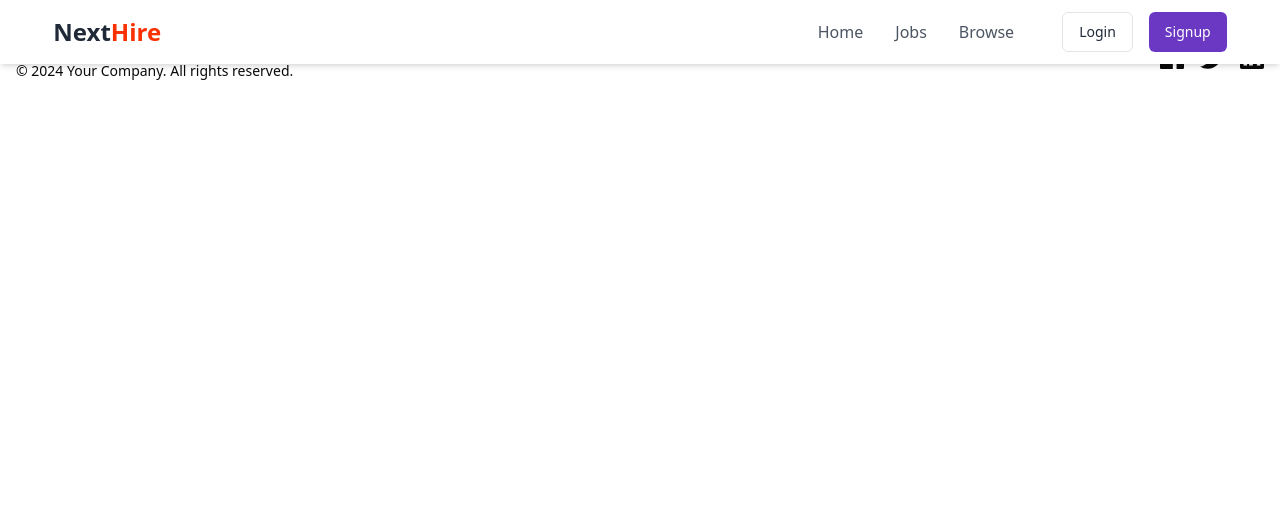
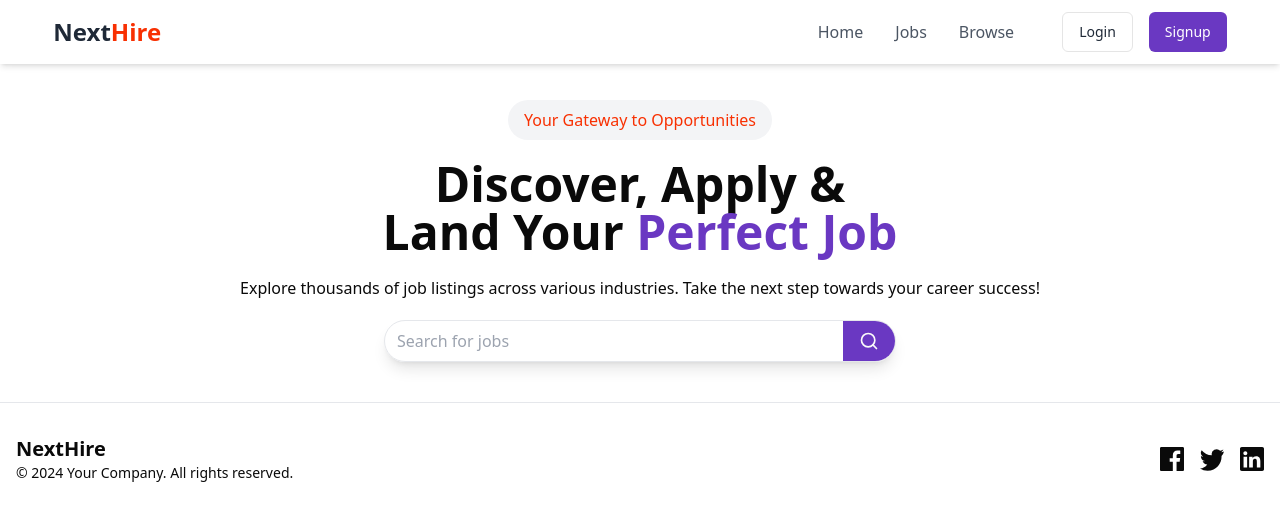
Before and after one commit to raobaba/Next_Hire_Job_Portal, a React (Vite) app in the folder client/: page / in a window 1280 px wide. Shown: the top 520 px of the page. Built offline with nearby package versions, Linux system fonts and the light colour scheme.

Commit message:
HeroSection added

```diff
--- /dev/null
+++ b/client/src/components/HeroSection.jsx
@@ -0,0 +1,49 @@
+import React, { useState } from "react";
+import { Button } from "./ui/button";
+import { Search } from "lucide-react";
+import { useNavigate } from "react-router-dom";
+
+const HeroSection = () => {
+  const [query, setQuery] = useState("");
+  const navigate = useNavigate();
+
+  const searchJobHandler = () => {
+    if (query.trim()) {
+      navigate(`/browse?search=${encodeURIComponent(query)}`);
+    }
+  };
+
+  return (
+    <div className="text-center mt-[100px]">
+      <div className="flex flex-col gap-5 my-10">
+        <span className="mx-auto px-4 py-2 rounded-full bg-gray-100 text-[#F83002] font-medium">
+          Your Gateway to Opportunities
+        </span>
+        <h1 className="text-5xl font-bold">
+          Discover, Apply & <br /> Land Your{" "}
+          <span className="text-[#6A38C2]">Perfect Job</span>
+        </h1>
+        <p>
+          Explore thousands of job listings across various industries. Take the
+          next step towards your career success!
+        </p>
+        <div className="flex w-[40%] shadow-lg border border-gray-200 pl-3 rounded-full items-center gap-4 mx-auto">
+          <input
+            type="text"
+            placeholder="Search for jobs"
+            onChange={(e) => setQuery(e.target.value)}
+            className="outline-none border-none w-full"
+          />
+          <Button
+            onClick={searchJobHandler}
+            className="rounded-r-full bg-[#6A38C2]"
+          >
+            <Search className="h-5 w-5" />
+          </Button>
+        </div>
+      </div>
+    </div>
+  );
+};
+
+export default HeroSection;
--- a/client/src/components/Home.jsx
+++ b/client/src/components/Home.jsx
@@ -1,11 +1,13 @@
 import React from "react";
 import Navbar from "@/components/shared/Navbar";
+import HeroSection from "./HeroSection";
 import Footer from "@/components/shared/Footer";
 
 const Home = () => {
   return (
     <div>
       <Navbar />
+      <HeroSection/>
       <Footer />
     </div>
   );
--- a/client/src/components/shared/Navbar.jsx
+++ b/client/src/components/shared/Navbar.jsx
@@ -15,7 +15,10 @@
       <div className="bg-white w-11/12 m-auto">
         <div className="flex items-center justify-between mx-auto max-w-7xl h-16 px-4 lg:px-0">
           <h1 className="text-2xl font-bold text-gray-800">
-            Next<span className="text-[#F83002]">Hire</span>
+            <a href="/">
+              {" "}
+              Next<span className="text-[#F83002]">Hire</span>
+            </a>
           </h1>
 
           {/* Hamburger Menu for Mobile */}
```
